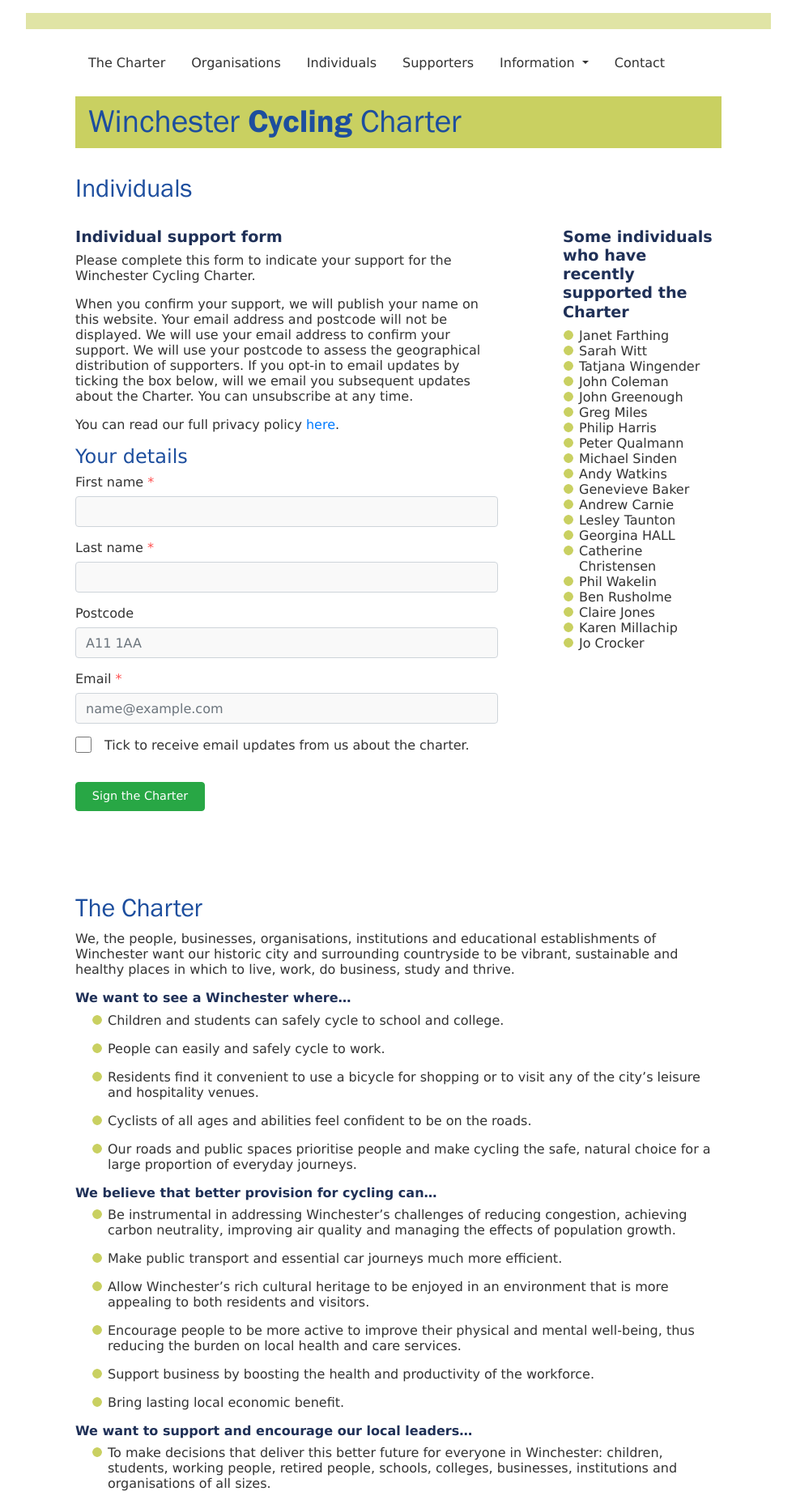
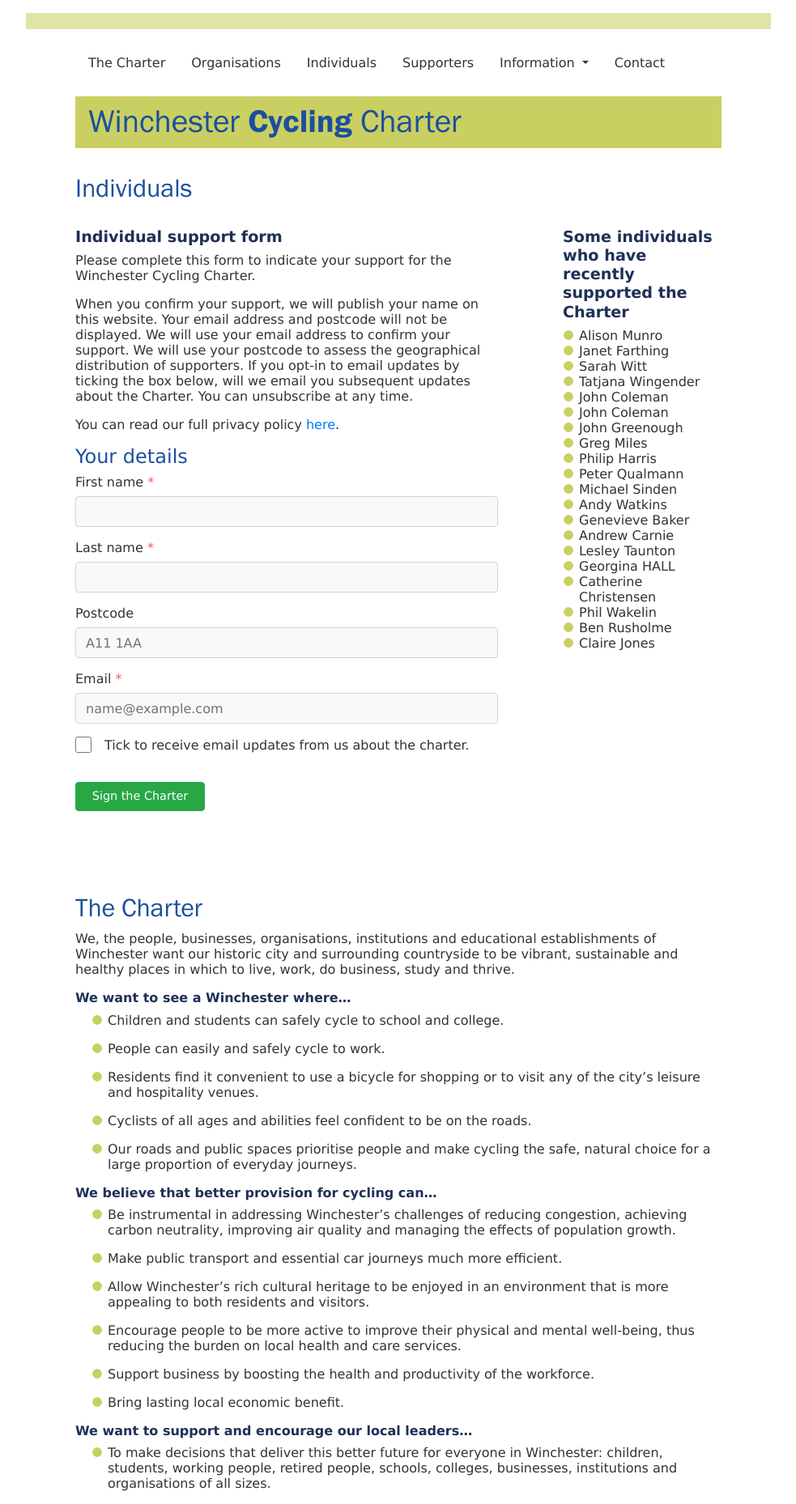
Before and after one commit to winchestercyclingcharter/winchestercyclingcharter.github.io, a Jekyll site: the page built from ind-page.md, in a window 1280 px wide. Shown: the whole page at 81% size, without its empty margins (148-1131 px from the left). Built offline with Jekyll 4.4.1, drawn with Linux system fonts in a browser that asks for light colours; nearby versions of some CDN libraries.

Commit message:
Update people.yml

```diff
--- a/_data/people.yml
+++ b/_data/people.yml
@@ -362,4 +362,6 @@ people:
 - { lastname: Greenough, firstname: John, dt: 20210401-092014-845153 }
 - { lastname: Wingender, firstname: Tatjana, dt: 20210401-122625-506094 }
 - { lastname: Witt, firstname: Sarah, dt: 20210401-135407-393093 }
+- { lastname: Munro, firstname: Alison, dt: 20210401-144441-879328 }
+- { lastname: Coleman, firstname: John, dt: 20210401-095309-738687 }
 - { lastname: Farthing, firstname: Janet, dt: 20210401-141718-681199 }
```
